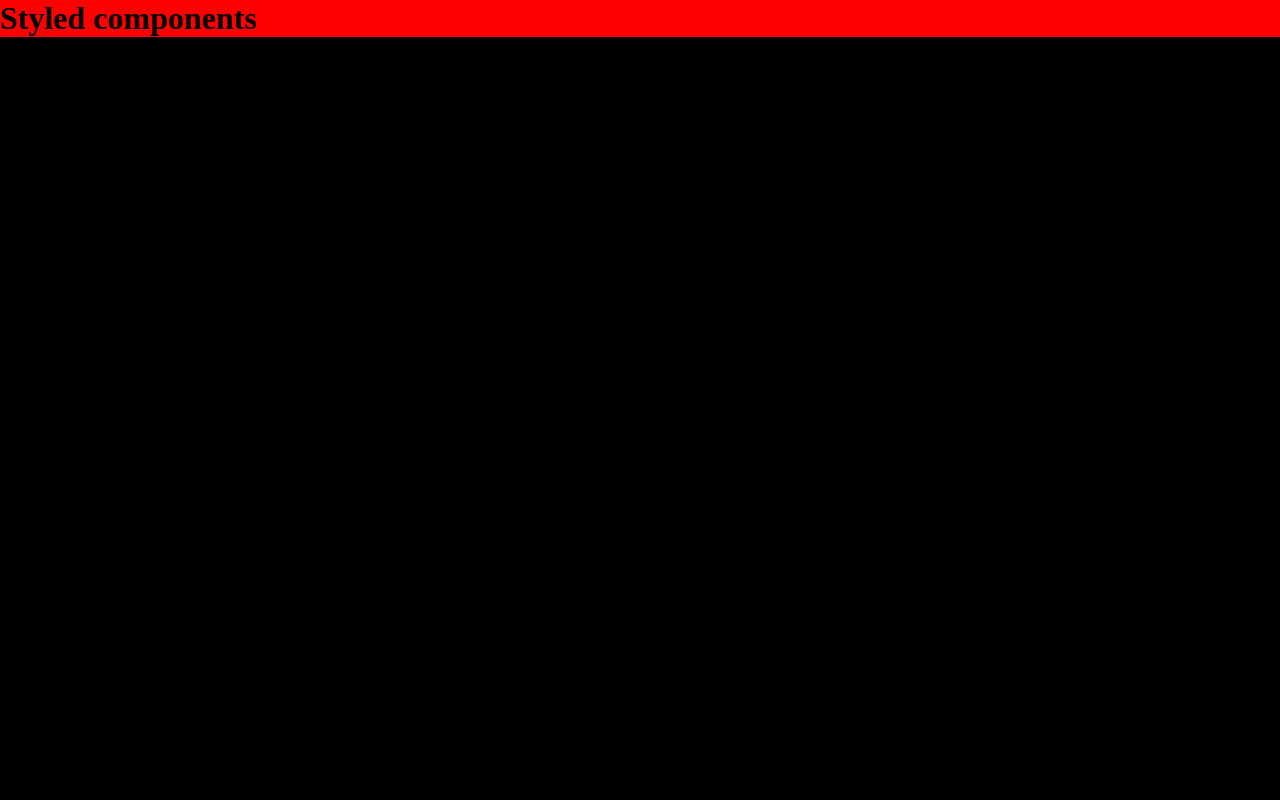
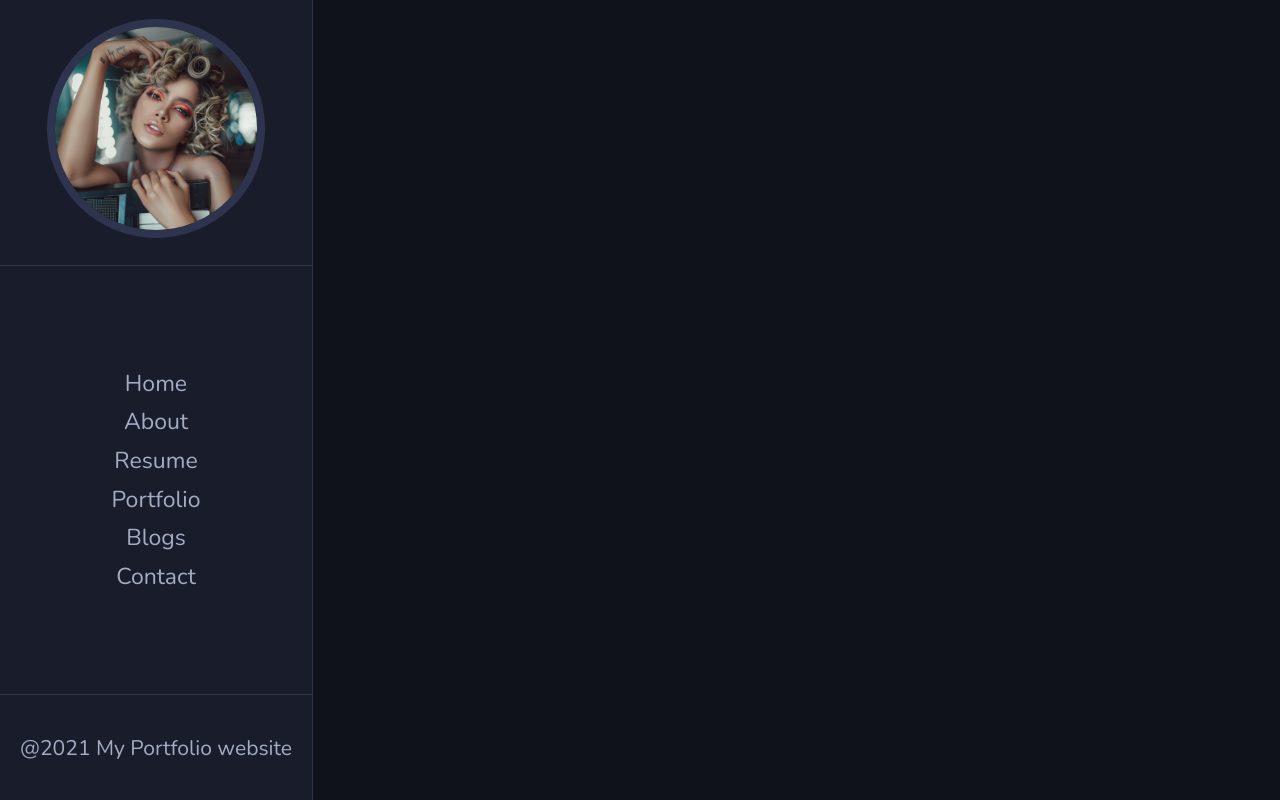
Before and after one commit to sandurijal03/portfolio, a React (Create React App) app: page / in a window 1280 px wide. Built offline with nearby package versions, Linux system fonts and the light colour scheme.

Commit message:
complete sidebar

```diff
--- a/public/index.html
+++ b/public/index.html
@@ -10,6 +10,12 @@
       content="Web site created using create-react-app"
     />
 
+    <link rel="preconnct" href="https://fonts.gstatic.com" />
+    <link
+      rel="stylesheet"
+      href="https://fonts.googleapis.com/css2?family=Nunito:wght@200;300;400;600&display=swap"
+    />
+
     <title>React App</title>
   </head>
   <body>
--- a/src/App.js
+++ b/src/App.js
@@ -1,10 +1,11 @@
 import React from 'react';
 import styled from 'styled-components';
+import Sidebar from './components/Sidebar';
 
 const App = () => {
   return (
     <AppStyled>
-      <h1>Styled components</h1>
+      <Sidebar />
     </AppStyled>
   );
 };
--- /dev/null
+++ b/src/components/Navigation.js
@@ -0,0 +1,121 @@
+import React from 'react';
+import styled from 'styled-components';
+import { NavLink } from 'react-router-dom';
+import avatar from '../img/avatar.jpg';
+
+const Navigation = () => {
+  return (
+    <NavigationStyled>
+      <div className='avatar'>
+        <img src={avatar} alt='' />
+      </div>
+      <ul className='nav-items'>
+        <li className='nav-item'>
+          <NavLink activeClassName='active-class' to='/home'>
+            Home
+          </NavLink>
+        </li>
+        <li className='nav-item'>
+          <NavLink activeClassName='active-class' to='/about'>
+            About
+          </NavLink>
+        </li>
+        <li className='nav-item'>
+          <NavLink activeClassName='active-class' to='/resume'>
+            Resume
+          </NavLink>
+        </li>
+        <li className='nav-item'>
+          <NavLink activeClassName='active-class' to='/portfolio'>
+            Portfolio
+          </NavLink>
+        </li>
+        <li className='nav-item'>
+          <NavLink activeClassName='active-class' to='/blogs'>
+            Blogs
+          </NavLink>
+        </li>
+        <li className='nav-item'>
+          <NavLink activeClassName='active-class' to='/contact'>
+            Contact
+          </NavLink>
+        </li>
+      </ul>
+      <footer className='footer'>
+        <p>@2021 My Portfolio website</p>
+      </footer>
+    </NavigationStyled>
+  );
+};
+
+const NavigationStyled = styled.nav`
+  display: flex;
+  justify-content: space-between;
+  flex-direction: column;
+  align-items: center;
+  height: 100%;
+  width: 100%;
+  border-right: 1px solid var(--border-color);
+
+  .avatar {
+    width: 100%;
+    border-bottom: 1px solid var(--border-color);
+    text-align: center;
+    padding: 1rem 0;
+    img {
+      width: 70%;
+      border-radius: 50%;
+      border: 8px solid var(--border-color);
+    }
+  }
+
+  .nav-items {
+    width: 100%;
+    text-align: center;
+    .active-class {
+      background-color: var(--primary-color);
+    }
+
+    li {
+      display: block;
+      a {
+        display: block;
+        position: relative;
+        padding: 0.2rem 0;
+        z-index: 10;
+        &:hover {
+          cursor: pointer;
+        }
+        &::before {
+          content: '';
+          position: absolute;
+          bottom: 0;
+          left: 0;
+          width: 0;
+          height: 50%;
+          background-color: var(--primary-color);
+          transition: all 0.4s cubic-bezier(1, -0.2, 0.25, 0.95);
+          z-index: 3;
+          opacity: 0.21;
+        }
+      }
+      a:hover::before {
+        width: 100%;
+        height: 100%;
+      }
+    }
+  }
+
+  footer {
+    border-top: 1px solid var(--border-color);
+    width: 100%;
+    p {
+      padding: 2rem 0;
+      font-size: 1.1rem;
+      display: block;
+      text-align: center;
+    }
+  }
+`;
+
+export default Navigation;
--- /dev/null
+++ b/src/components/Sidebar.js
@@ -0,0 +1,20 @@
+import React from 'react';
+import styled from 'styled-components';
+import Navigation from './Navigation';
+
+const Sidebar = () => {
+  return (
+    <SidebarStyled>
+      <Navigation />
+    </SidebarStyled>
+  );
+};
+
+const SidebarStyled = styled.div`
+  width: 16.3rem;
+  position: fixed;
+  height: 100vh;
+  background-color: var(--sidebar-dark-color);
+`;
+
+export default Sidebar;
--- a/src/index.js
+++ b/src/index.js
@@ -2,11 +2,14 @@ import React from 'react';
 import ReactDOM from 'react-dom';
 import App from './App';
 import GlobalStyled from './styles/GlobalStyle';
+import { BrowserRouter as Router } from 'react-router-dom';
 
 ReactDOM.render(
   <>
     <GlobalStyled />
-    <App />
+    <Router>
+      <App />
+    </Router>
   </>,
   document.getElementById('root'),
 );
--- a/src/styles/GlobalStyle.js
+++ b/src/styles/GlobalStyle.js
@@ -2,7 +2,16 @@ import { createGlobalStyle } from 'styled-components';
 
 const GlobalStyled = createGlobalStyle`
   :root {
-    --background-color: #000;
+    --primary-color: #007bff;
+    --secondary-color: #6c757d;
+    --background-dark-color:#10121A;
+    --border-color: #2e344e;
+    --background-light-color: #f1f1f1;
+    --white-color:#fff;
+    --font-light-color:#a4acc4;
+    --font-dark-color:#313131;
+    --font-dark-color-2:#151515;
+    --sidebar-dark-color: #191D2B;
   }
 
 
@@ -12,10 +21,23 @@ const GlobalStyled = createGlobalStyle`
     box-sizing:border-box;
     list-style: none;
     text-decoration:none;
+    font-family: 'Nunito', sans-serif;
+    font-size:1.2rem;
   }
+
   body {
-    background-color: var(--background-color)
+    background-color: var(--background-dark-color);
+    color: var(--font-light-color)
   }
+
+
+  a{
+    font-family: inherit;
+    color:inherit;
+    font-size:inherit;
+  }
+
+
 `;
 
 export default GlobalStyled;
```
